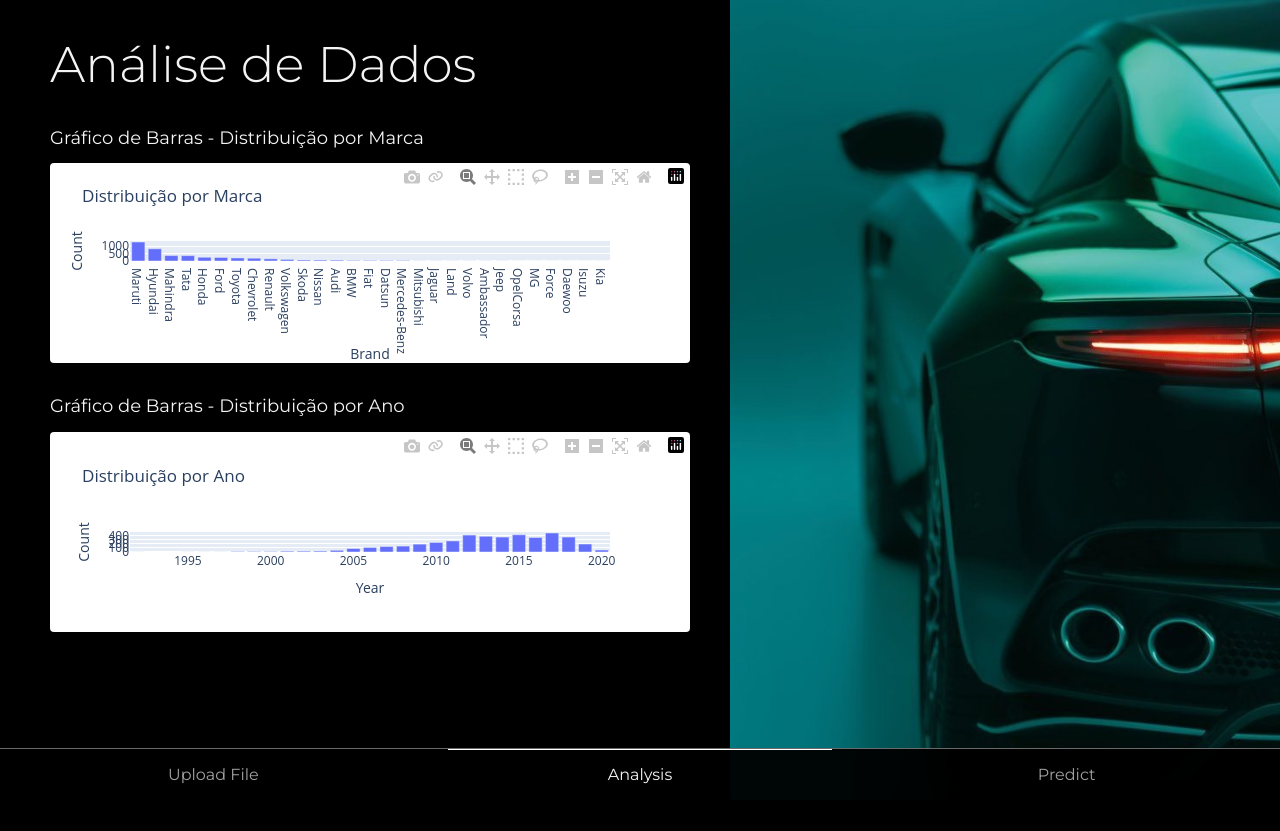
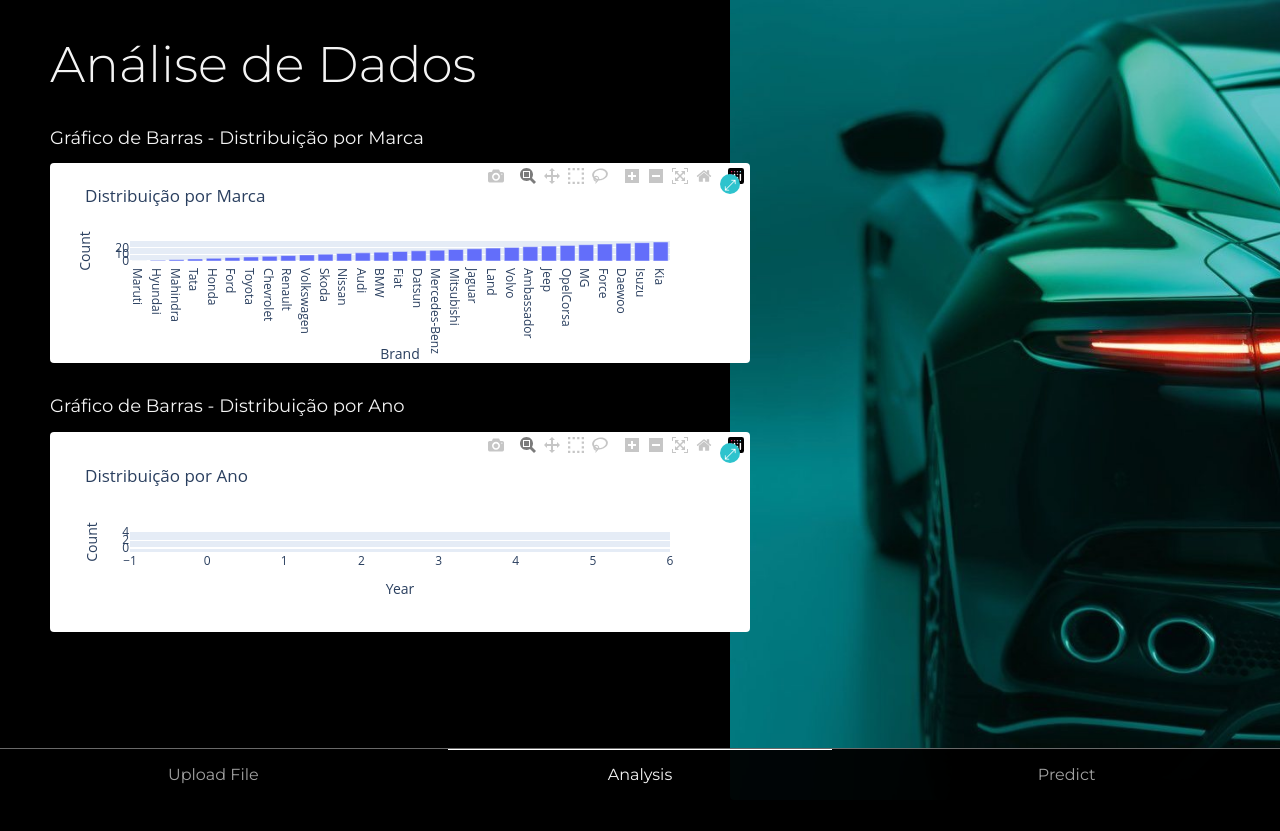
Before and after one commit to Black-Oper/TrabalhoFinal-Python, a Flask app: page /analysis in a window 1280 px wide. Shown: the top 831 px of the page. Run offline with Flask 3, Linux system fonts and the light colour scheme; some libraries are stand-ins or nearby versions.

Commit message:
opção de expandir e diminuir gráficos

```diff
--- a/static/css/analysis.css
+++ b/static/css/analysis.css
@@ -116,13 +116,12 @@ h2 {
     height: 200px;
     overflow: auto;
     border-radius: 4px;
+    display: block; /* Ensure the charts are displayed by default */
 }
 
-.campo_img iframe {
-    width: 100%;
-    height: 100%;
-    border: none;
-    border-radius: 4px;
+.campo_img.expanded {
+    height: auto; /* Allow the chart to expand to its full height */
+    overflow: visible; /* Remove scrolling */
 }
 
 #parte_direita_cima img {
@@ -298,3 +297,47 @@ form {
 #ir_previsao img {
     width: 30px;
 }
+
+.expand-button {
+    cursor: pointer;
+    font-size: 16px;
+    font-weight: 600;
+    background-color: #2EC3CD;
+    border: none;
+    border-radius: 8px;
+    color: #fafafa;
+    margin-top: 10px;
+    padding: 10px 20px;
+    transition: opacity 0.3s;
+}
+
+.expand-button:hover {
+    opacity: 0.7;
+}
+
+.chart-container {
+    position: relative;
+}
+
+.expand-icon {
+    position: absolute;
+    top: 10px;
+    right: 10px;
+    cursor: pointer;
+    font-size: 15px;
+    color: #ffffff;
+    background-color: #2EC3CD;
+    border-radius: 50%;
+    width: 20px;
+    height: 20px;
+    display: flex;
+    justify-content: center;
+    align-items: center;
+    transition: opacity 0.3s;
+    margin-top: 1px;
+    z-index: 10;
+}
+
+.expand-icon:hover {
+    opacity: 0.7;
+}
--- a/templates/analysis.html
+++ b/templates/analysis.html
@@ -38,14 +38,20 @@
 
           <!-- Gráfico de barras para distribuição por marca -->
           <h2>Gráfico de Barras - Distribuição por Marca</h2>
-          <div class="campo_img">
-            {{ brand_chart | safe }} <!-- Inserção do gráfico gerado pelo backend -->
+          <div class="chart-container">
+            <div class="expand-icon" onclick="toggleExpand('brand_chart')">⤢</div>
+            <div class="campo_img" id="brand_chart_container">
+              {{ brand_chart | safe }} <!-- Inserção do gráfico gerado pelo backend -->
+            </div>
           </div>
 
           <!-- Gráfico de barras para distribuição por ano -->
           <h2>Gráfico de Barras - Distribuição por Ano</h2>
-          <div class="campo_img">
-            {{ year_chart | safe }} <!-- Inserção do gráfico gerado pelo backend -->
+          <div class="chart-container">
+            <div class="expand-icon" onclick="toggleExpand('year_chart')">⤢</div>
+            <div class="campo_img" id="year_chart_container">
+              {{ year_chart | safe }} <!-- Inserção do gráfico gerado pelo backend -->
+            </div>
           </div>
         </div>
         <!-- Divisão direita com uma imagem -->
@@ -127,5 +133,15 @@
       <p id="ativo" class="meio">Analysis</p>
       <p>Predict</p>
     </footer>
+    <script>
+      function toggleExpand(chartId) {
+        const chartContainer = document.getElementById(chartId + '_container');
+        if (chartContainer.classList.contains('expanded')) {
+          chartContainer.classList.remove('expanded');
+        } else {
+          chartContainer.classList.add('expanded');
+        }
+      }
+    </script>
   </body>
 </html>
--- a/utils.py
+++ b/utils.py
@@ -57,12 +57,12 @@ def generate_interactive_plots(df):
     brand_counts = df['name'].str.split().str[0].value_counts().reset_index()  # Conta as ocorrências de cada marca
     brand_counts.columns = ['Brand', 'Count']  # Renomeia as colunas
     fig1 = px.bar(brand_counts, x='Brand', y='Count', title='Distribuição por Marca')  # Cria o gráfico interativo
-    brand_chart = fig1.to_html(full_html=False)  # Converte o gráfico para HTML (parcial)
+    brand_chart = fig1.to_html(full_html=False, include_plotlyjs='cdn', div_id='brand_chart')  # Converte o gráfico para HTML (parcial)
 
     # Gráfico de barras: distribuição por ano
     year_counts = df['year'].value_counts().reset_index()  # Conta as ocorrências de cada ano
     year_counts.columns = ['Year', 'Count']  # Renomeia as colunas
     fig2 = px.bar(year_counts, x='Year', y='Count', title='Distribuição por Ano')  # Cria o gráfico interativo
-    year_chart = fig2.to_html(full_html=False)  # Converte o gráfico para HTML (parcial)
+    year_chart = fig2.to_html(full_html=False, include_plotlyjs='cdn', div_id='year_chart')  # Converte o gráfico para HTML (parcial)
 
     return brand_chart, year_chart  # Retorna os gráficos em formato HTML
```
Also changed, not shown: readme.md (added).
